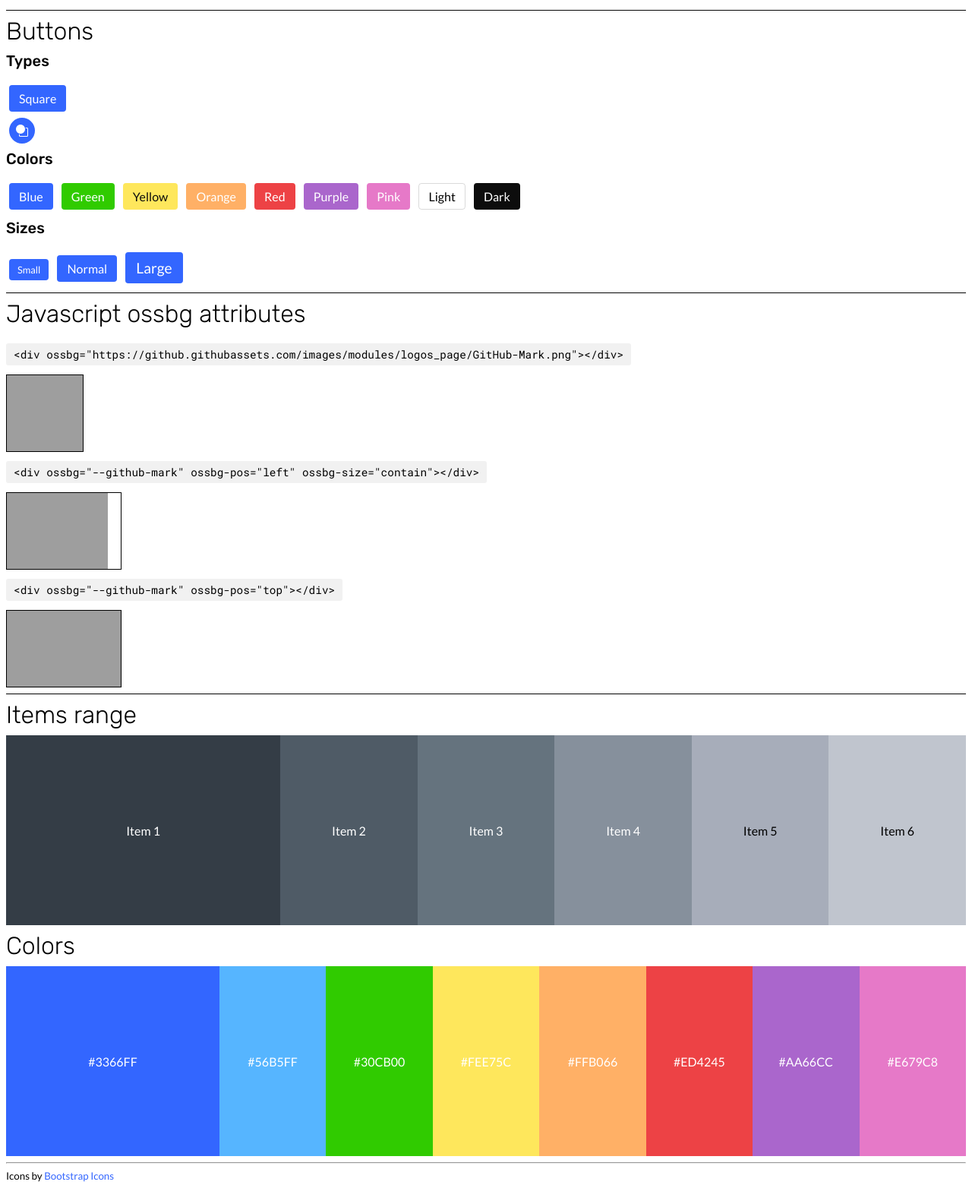
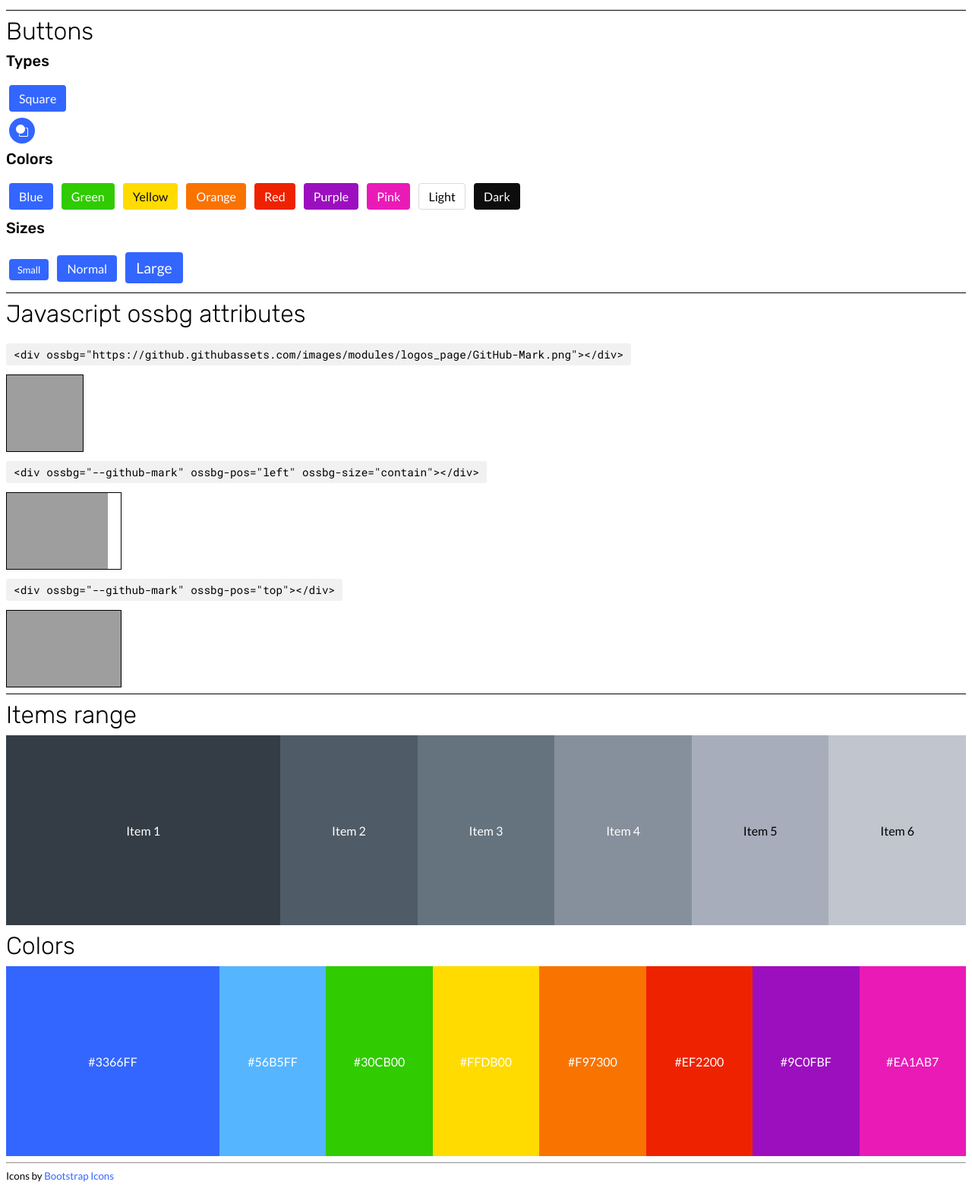
Before and after one commit to kaplego/OSSLib, a plain HTML site: page index.html in a window 1280 px wide. Shown: the part 967-2531 px from the top of the page at 76% size. Drawn offline with nearby package versions, Linux system fonts and the light colour scheme; grey boxes are pictures that could not be loaded.

Commit message:
Changed Colors

```diff
--- a/index.html
+++ b/index.html
@@ -93,19 +93,19 @@
             #30CB00
         </div>
         <div class="h-100 bg-yellow item text-white d-flex justify-content-center align-items-center">
-            #FEE75C
+            #FFDB00
         </div>
         <div class="h-100 bg-orange item text-white d-flex justify-content-center align-items-center">
-            #FFB066
+            #F97300
         </div>
         <div class="h-100 bg-red item text-white d-flex justify-content-center align-items-center">
-            #ED4245
+            #EF2200
         </div>
         <div class="h-100 bg-purple item text-white d-flex justify-content-center align-items-center">
-            #AA66CC
+            #9C0FBF
         </div>
         <div class="h-100 bg-pink item text-white d-flex justify-content-center align-items-center">
-            #E679C8
+            #EA1AB7
         </div>
     </div>
     <hr>
--- a/osslib.css
+++ b/osslib.css
@@ -3,11 +3,11 @@
     --slib-blue: #56B5FF;
     --slib-dark-blue: #3366FF;
     --slib-green: #30CB00;
-    --slib-yellow: #FEE75C;
-    --slib-orange: #FFB066;
-    --slib-red: #ED4245;
-    --slib-purple: #AA66CC;
-    --slib-pink: #E679C8;
+    --slib-yellow: #FFDB00;
+    --slib-orange: #F97300;
+    --slib-red: #EF2200;
+    --slib-purple: #9C0FBF;
+    --slib-pink: #EA1AB7;
     --slib-dark: #0D0D0D;
     --slib-blue-rgb: 86, 181, 255;
     --slib-dark-blue-rgb: 51, 102, 255;
```
